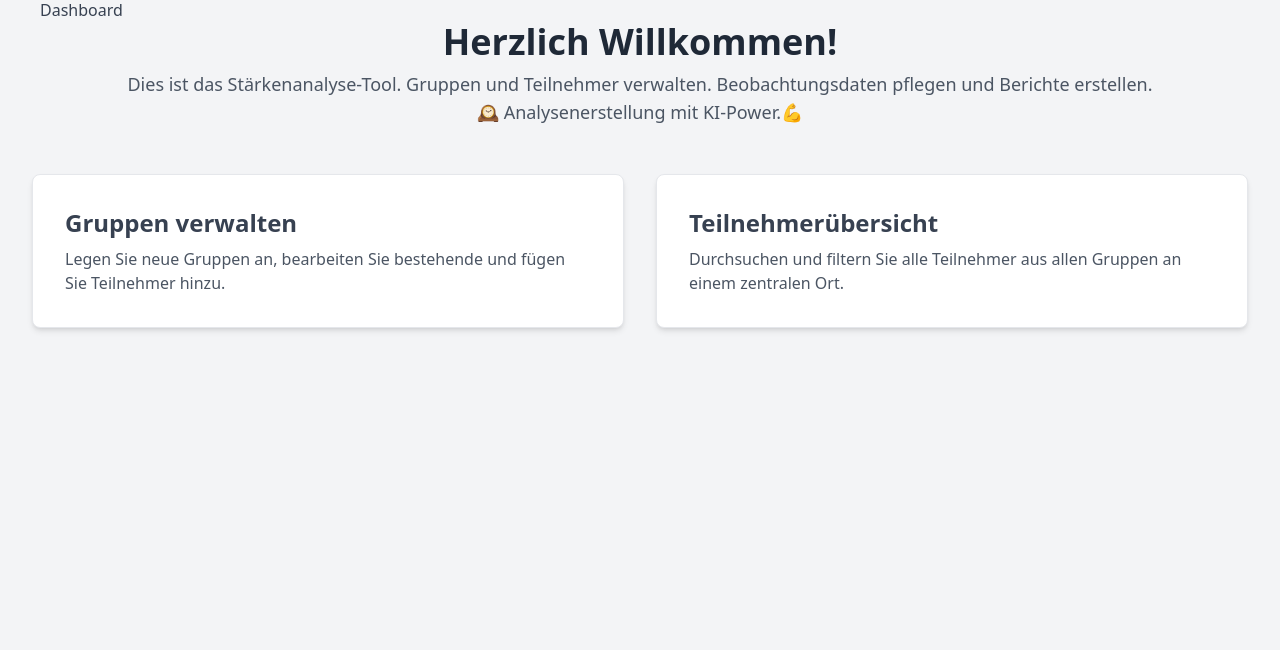
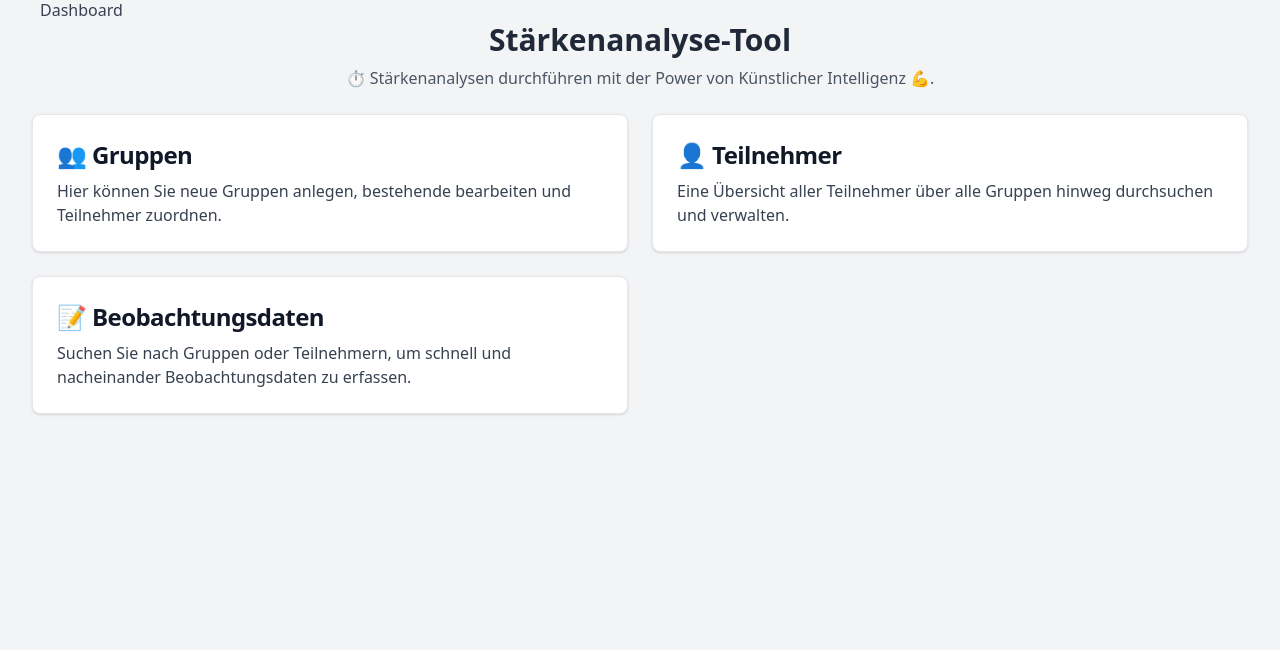
Before and after one commit to kreusch-vartmann/staerkenanalyse-app, a Flask app: page / in a window 1280 px wide. Shown: the part 98-749 px from the top of the page. Run offline with Flask 3, Linux system fonts and the light colour scheme; some libraries are stand-ins or nearby versions.

Commit message:
changed dashboard - new data entry possibility

```diff
--- a/app.py
+++ b/app.py
@@ -136,6 +136,30 @@ def show_group_participants(group_id):
         breadcrumbs=breadcrumbs
     )
 
+
+@app.route('/data_entry_search')
+def data_entry_search():
+    """Zeigt eine Suchseite, um direkt zur Dateneingabe zu springen."""
+    page = request.args.get('page', 1, type=int)
+    search_query = request.args.get('q', '')
+
+    # Wiederverwendung der bestehenden Paginierungs- und Suchfunktion
+    pagination, participants = db.get_paginated_participants(
+        page, search_query, 'name_asc' # Sortierung kann hier fest sein
+    )
+
+    breadcrumbs = [
+        {"link": url_for('dashboard'), "text": "Dashboard"},
+        {"text": "Dateneingabe"}
+    ]
+    return render_template(
+        'data_entry_search.html',
+        participants=participants,
+        pagination=pagination,
+        search_query=search_query,
+        breadcrumbs=breadcrumbs
+    )
+
 # --- CRUD-Operationen für Gruppen ---
 
 
@@ -178,14 +202,24 @@ def delete_group(group_id):
 
 # --- CRUD-Operationen für Teilnehmer ---
 
-
 @app.route('/group/<int:group_id>/participant/add', methods=['POST'])
 def add_participant(group_id):
-    """Fügt einen neuen Teilnehmer zu einer Gruppe hinzu."""
-    name = request.form['participant_name']
-    if name:
-        db.add_participant_to_group(group_id, name)
-        flash(f'Teilnehmer "{name}" wurde hinzugefügt.', 'success')
+    """Fügt einen oder mehrere neue Teilnehmer zu einer Gruppe hinzu."""
+    names_input = request.form.get('participant_names', '')
+    names = names_input.splitlines()  # Teilt den String an jeder neuen Zeile
+
+    # Entfernt leere Zeilen und führende/nachfolgende Leerzeichen
+    valid_names = [name.strip() for name in names if name.strip()]
+
+    if valid_names:
+        added_count = db.add_multiple_participants_to_group(group_id, valid_names)
+        if added_count == 1:
+            flash(f'Teilnehmer "{valid_names[0]}" wurde hinzugefügt.', 'success')
+        else:
+            flash(f'{added_count} Teilnehmer wurden erfolgreich hinzugefügt.', 'success')
+    else:
+        flash('Es wurden keine gültigen Namen eingegeben.', 'warning')
+
     return redirect(url_for('show_group_participants', group_id=group_id))
 
 
--- a/database.py
+++ b/database.py
@@ -191,6 +191,39 @@ def add_participant_to_group(group_id, name):
     )
     db_conn.commit()
 
+def add_multiple_participants_to_group(group_id, names):
+    """Fügt eine Liste von neuen Teilnehmern zu einer Gruppe hinzu."""
+    db_conn = get_db()
+    cursor = db_conn.cursor()
+    empty_json = json.dumps({})
+
+    # Bereite die Daten für das Einfügen vor
+    participants_to_add = []
+    for name in names:
+        # Ignoriere leere Zeilen
+        if name.strip():
+            participants_to_add.append((
+                group_id, name.strip(), empty_json, empty_json,
+                json.dumps({"flexibility": 0.0, "team_orientation": 0.0,
+                            "process_orientation": 0.0, "results_orientation": 0.0}),
+                json.dumps({"flexibility": 0.0, "consulting": 0.0,
+                            "objectivity": 0.0, "goal_orientation": 0.0}),
+                empty_json, "{}", empty_json
+            ))
+
+    # Führe das Einfügen für alle neuen Teilnehmer aus
+    if participants_to_add:
+        cursor.executemany(
+            (
+                'INSERT INTO participants (group_id, name, general_data, observations, '
+                'sk_ratings, vk_ratings, ki_texts, ki_raw_response, footer_data) '
+                'VALUES (?, ?, ?, ?, ?, ?, ?, ?, ?)'
+            ),
+            participants_to_add
+        )
+        db_conn.commit()
+    return len(participants_to_add)
+
 def update_participant_name(participant_id, new_name):
     """Aktualisiert den Namen eines Teilnehmers."""
     db_conn = get_db()
--- a/templates/dashboard.html
+++ b/templates/dashboard.html
@@ -3,29 +3,25 @@
 {% block title %}Dashboard{% endblock %}
 
 {% block content %}
-    <div class="text-center">
-        <h1 class="text-4xl font-bold text-gray-800 mb-2">
-            Herzlich Willkommen!
-        </h1>
-        <p class="text-lg text-gray-600">
-            Dies ist das Stärkenanalyse-Tool. Gruppen und Teilnehmer verwalten. Beobachtungsdaten pflegen und Berichte erstellen.
-        </p>
-        <p class="text-lg text-gray-600">
-           🕰️ Analysenerstellung mit KI-Power.💪
-        </p>
-    </div>
+    <h1 class="text-3xl font-bold text-gray-800 mb-2 text-center"> Stärkenanalyse-Tool</h1>
+    <p class="text-gray-600 mb-6 text-center">⏱️ Stärkenanalysen durchführen mit der Power von Künstlicher Intelligenz 💪.</p>
 
-    <div class="mt-12 grid grid-cols-1 md:grid-cols-2 gap-8">
-        <!-- Link zur Gruppenverwaltung -->
-        <a href="{{ url_for('manage_groups') }}" class="block p-8 bg-white border border-gray-200 rounded-lg shadow-md hover:shadow-xl transition-shadow duration-300">
-            <h2 class="text-2xl font-semibold text-gray-700 mb-2">Gruppen verwalten</h2>
-            <p class="text-gray-600">Legen Sie neue Gruppen an, bearbeiten Sie bestehende und fügen Sie Teilnehmer hinzu.</p>
+    <div class="grid grid-cols-1 md:grid-cols-2 gap-6">
+
+        <a href="{{ url_for('manage_groups') }}" class="block p-6 bg-white border border-gray-200 rounded-lg shadow hover:bg-gray-100 transition-colors">
+            <h5 class="mb-2 text-2xl font-bold tracking-tight text-gray-900">👥 Gruppen</h5>
+            <p class="font-normal text-gray-700">Hier können Sie neue Gruppen anlegen, bestehende bearbeiten und Teilnehmer zuordnen.</p>
         </a>
 
-        <!-- Korrigierter Link zur Teilnehmerübersicht -->
-        <a href="{{ url_for('manage_participants') }}" class="block p-8 bg-white border border-gray-200 rounded-lg shadow-md hover:shadow-xl transition-shadow duration-300">
-            <h2 class="text-2xl font-semibold text-gray-700 mb-2">Teilnehmerübersicht</h2>
-            <p class="text-gray-600">Durchsuchen und filtern Sie alle Teilnehmer aus allen Gruppen an einem zentralen Ort.</p>
+        <a href="{{ url_for('manage_participants') }}" class="block p-6 bg-white border border-gray-200 rounded-lg shadow hover:bg-gray-100 transition-colors">
+            <h5 class="mb-2 text-2xl font-bold tracking-tight text-gray-900">👤 Teilnehmer</h5>
+            <p class="font-normal text-gray-700">Eine Übersicht aller Teilnehmer über alle Gruppen hinweg durchsuchen und verwalten.</p>
         </a>
+
+        <a href="{{ url_for('data_entry_search') }}" class="block p-6 bg-white border border-gray-200 rounded-lg shadow hover:bg-gray-100 transition-colors">
+            <h5 class="mb-2 text-2xl font-bold tracking-tight text-gray-900">📝 Beobachtungsdaten</h5>
+            <p class="font-normal text-gray-700">Suchen Sie nach Gruppen oder Teilnehmern, um schnell und nacheinander Beobachtungsdaten zu erfassen.</p>
+        </a>
+
     </div>
 {% endblock %}
```
Also changed, not shown: templates/data_entry_search.html (added, +75 -0 lines), templates/participants.html (+9 -6 lines), database.db.
